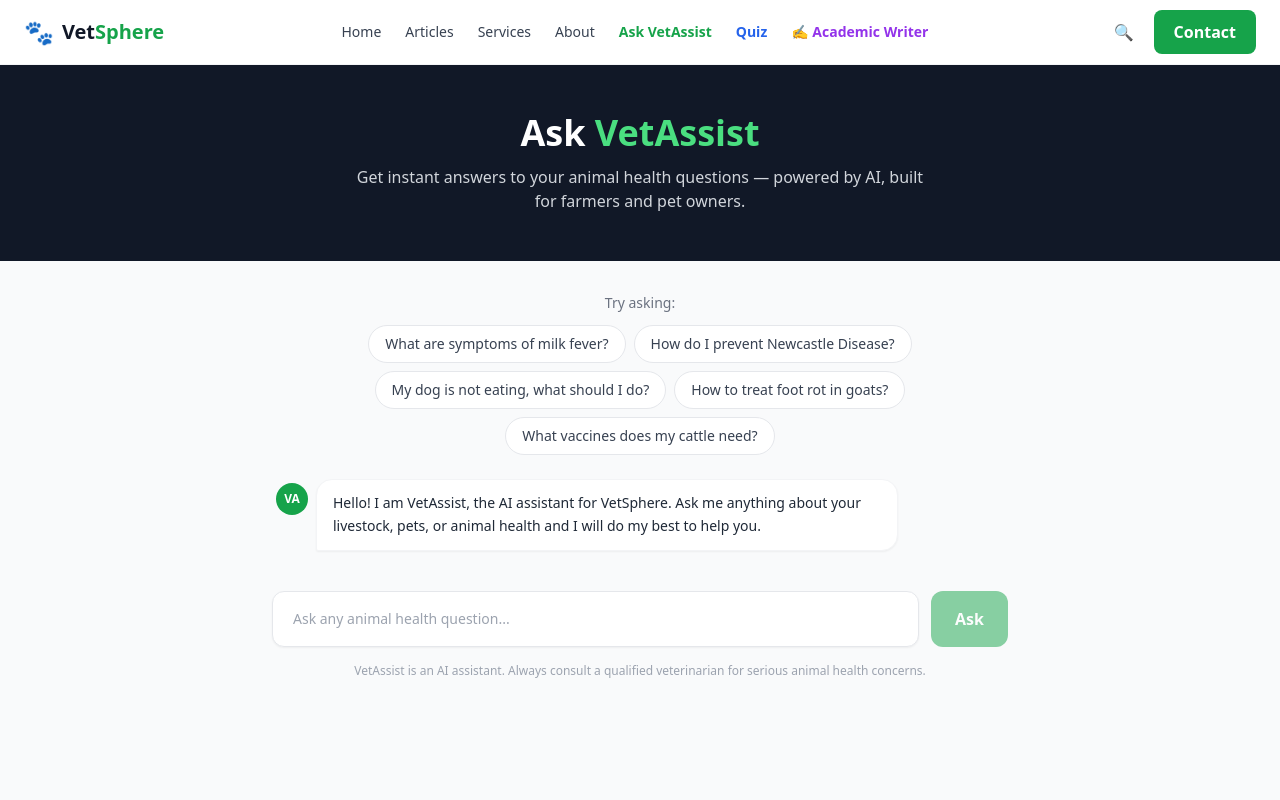
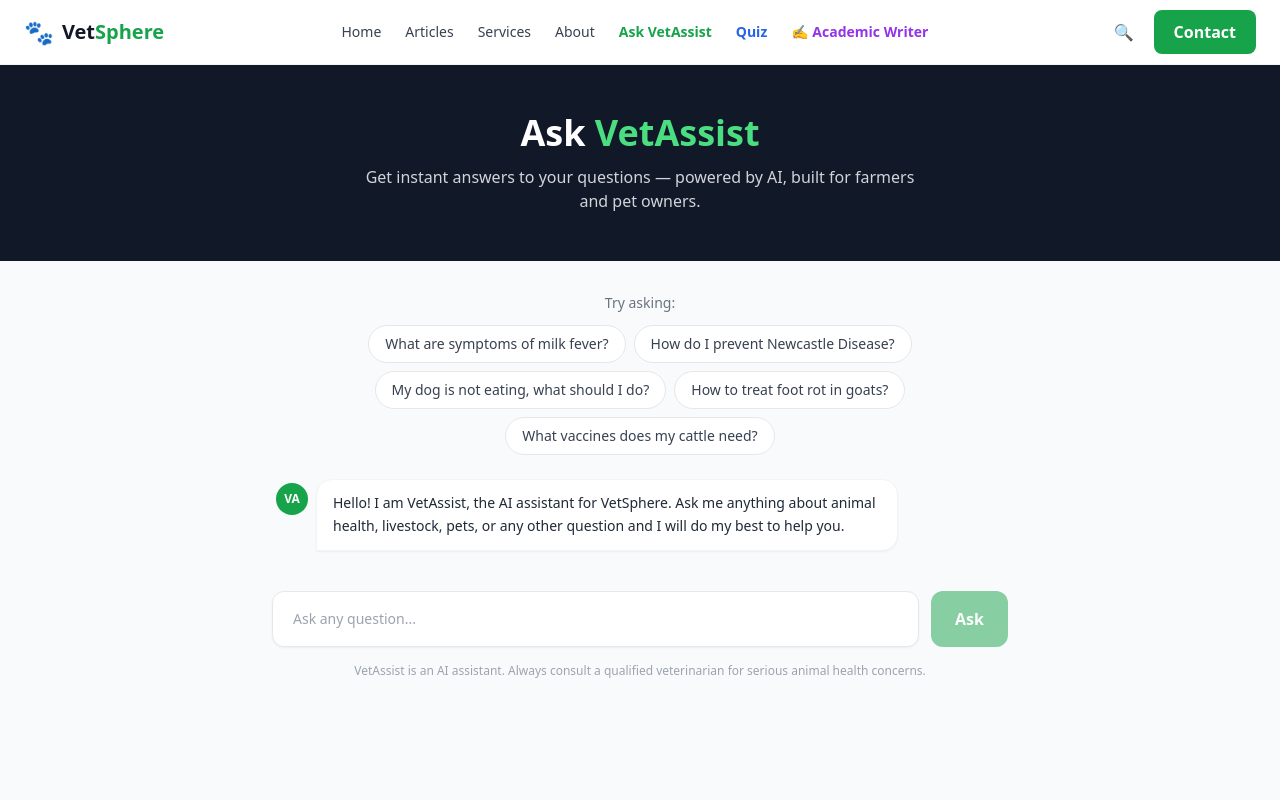
Before and after one commit to mathewschilongo099/VetSphere, a Next.js app: page /ask in a window 1280 px wide. Shown: the top 800 px of the page. Built offline with nearby package versions, Linux system fonts and the light colour scheme.

Commit message:
Update greeting and placeholder text in page.tsx

```diff
--- a/src/app/ask/page.tsx
+++ b/src/app/ask/page.tsx
@@ -12,7 +12,7 @@ export default function AskPage() {
   const [messages, setMessages] = useState<Message[]>([
     {
       role: 'ai',
-      text: 'Hello! I am VetAssist, the AI assistant for VetSphere. Ask me anything about your livestock, pets, or animal health and I will do my best to help you.',
+      text: 'Hello! I am VetAssist, the AI assistant for VetSphere. Ask me anything about animal health, livestock, pets, or any other question and I will do my best to help you.',
     },
   ]);
   const [loading, setLoading] = useState(false);
@@ -33,7 +33,6 @@ export default function AskPage() {
 
     const userMessage = query.trim();
     setQuery('');
-
     setMessages(prev => [...prev, { role: 'user', text: userMessage }]);
     setLoading(true);
 
@@ -41,25 +40,18 @@ export default function AskPage() {
       const res = await fetch(
         `/api/search?query=${encodeURIComponent(userMessage)}`
       );
-
       const data = await res.json();
-
       setMessages(prev => [
         ...prev,
         {
           role: 'ai',
-          text:
-            data.answer ||
-            'Sorry, I could not find an answer. Please try again.',
+          text: data.answer || 'Sorry, I could not find an answer. Please try again.',
         },
       ]);
     } catch {
       setMessages(prev => [
         ...prev,
-        {
-          role: 'ai',
-          text: 'Something went wrong. Please try again.',
-        },
+        { role: 'ai', text: 'Something went wrong. Please try again.' },
       ]);
     } finally {
       setLoading(false);
@@ -83,7 +75,7 @@ export default function AskPage() {
           Ask <span className="text-green-400">VetAssist</span>
         </h1>
         <p className="text-gray-300 text-base max-w-xl mx-auto">
-          Get instant answers to your animal health questions — powered by AI, built for farmers and pet owners.
+          Get instant answers to your questions — powered by AI, built for farmers and pet owners.
         </p>
       </div>
 
@@ -111,16 +103,13 @@ export default function AskPage() {
           {messages.map((msg, i) => (
             <div
               key={i}
-              className={`flex ${
-                msg.role === 'user' ? 'justify-end' : 'justify-start'
-              }`}
+              className={`flex ${msg.role === 'user' ? 'justify-end' : 'justify-start'}`}
             >
               {msg.role === 'ai' && (
                 <div className="w-8 h-8 rounded-full bg-green-600 flex items-center justify-center text-white text-xs font-bold mr-2 shrink-0 mt-1">
                   VA
                 </div>
               )}
-
               <div
                 className={`max-w-[80%] rounded-2xl px-4 py-3 text-sm leading-relaxed ${
                   msg.role === 'user'
@@ -140,14 +129,13 @@ export default function AskPage() {
               </div>
               <div className="bg-white rounded-2xl rounded-bl-sm px-4 py-3 shadow-sm border border-gray-100">
                 <div className="flex gap-1 items-center">
-                  <div className="w-2 h-2 bg-green-400 rounded-full animate-bounce" />
-                  <div className="w-2 h-2 bg-green-400 rounded-full animate-bounce" />
-                  <div className="w-2 h-2 bg-green-400 rounded-full animate-bounce" />
+                  <div className="w-2 h-2 bg-green-400 rounded-full animate-bounce" style={{ animationDelay: '0ms' }} />
+                  <div className="w-2 h-2 bg-green-400 rounded-full animate-bounce" style={{ animationDelay: '150ms' }} />
+                  <div className="w-2 h-2 bg-green-400 rounded-full animate-bounce" style={{ animationDelay: '300ms' }} />
                 </div>
               </div>
             </div>
           )}
-
           <div ref={bottomRef} />
         </div>
 
@@ -157,10 +145,9 @@ export default function AskPage() {
             type="text"
             value={query}
             onChange={(e) => setQuery(e.target.value)}
-            placeholder="Ask any animal health question..."
+            placeholder="Ask any question..."
             className="flex-1 px-5 py-4 rounded-xl border border-gray-200 bg-white text-gray-900 text-sm focus:outline-none focus:ring-2 focus:ring-green-400 shadow-sm"
           />
-
           <button
             type="submit"
             disabled={loading || !query.trim()}
```
